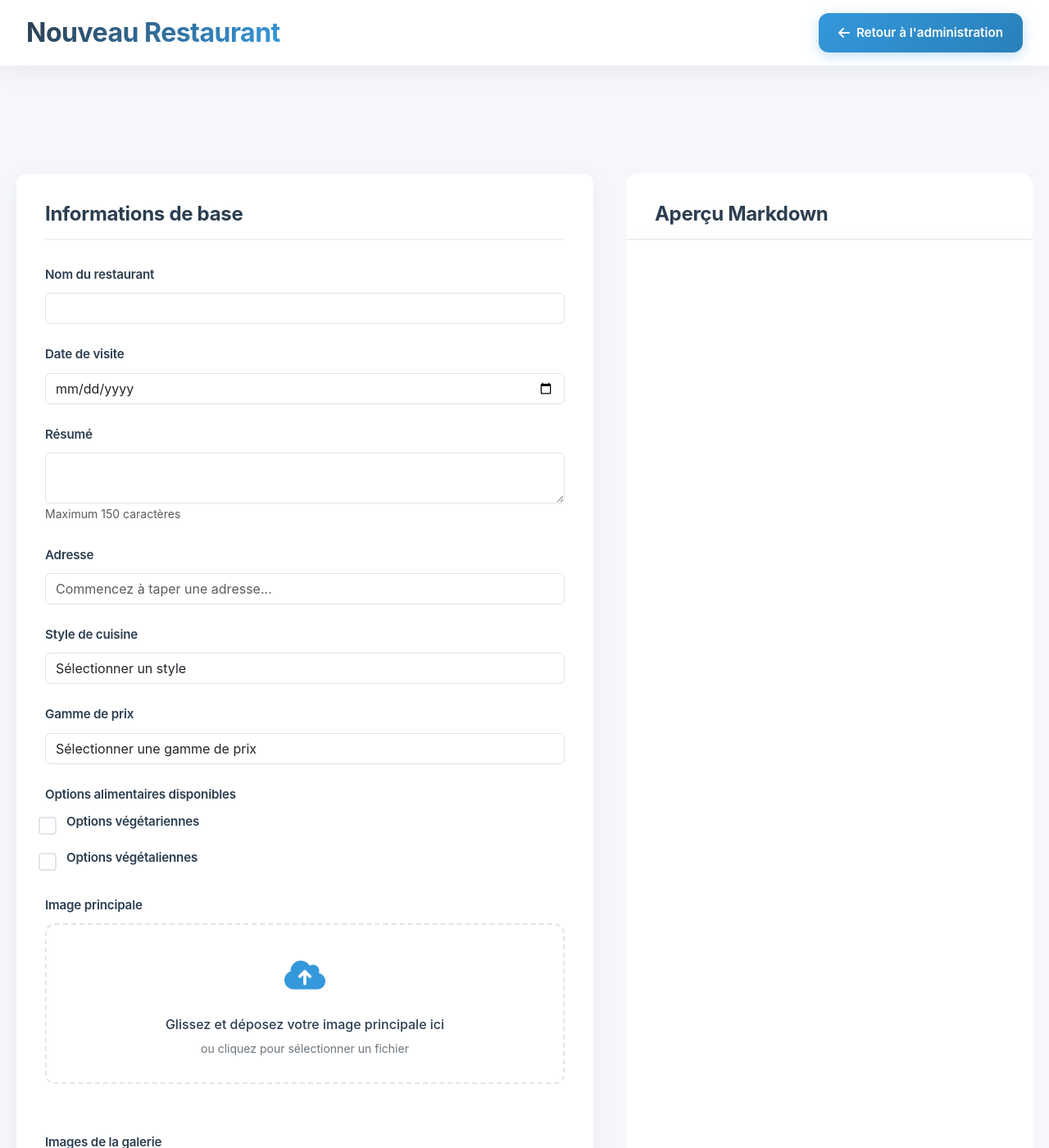
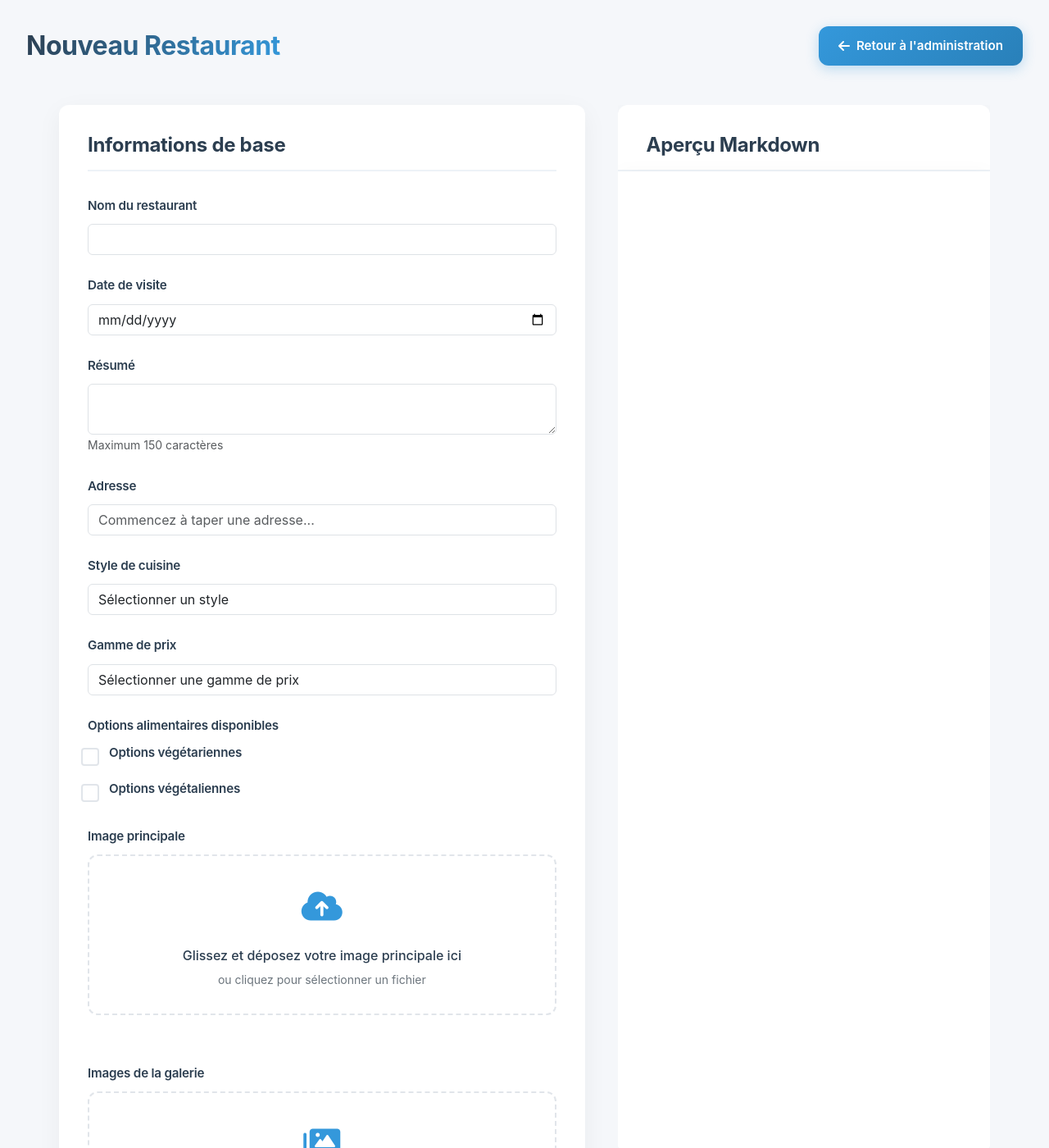
Before and after one commit to Natael21/blog-culinaire, a Jekyll site: the page admin/new-resto.html, which Jekyll copies as it is, in a window 1280 px wide and 1400 px high. Shown: the whole window at 82% size. Built offline with Jekyll 4.4.1, drawn with Linux system fonts in a browser that asks for light colours.

Commit message:
header new resto ?

```diff
--- a/admin/new-resto.html
+++ b/admin/new-resto.html
@@ -56,11 +56,9 @@
         .page-container {
             display: flex;
             gap: 40px;
-            max-width: 100%;
-            margin: 0;
-            min-height: 100vh;
-            padding: 20px;
-            padding-top: 100px;  /* Espace pour le header */
+            max-width: 1200px;
+            margin: 0 auto;
+            padding: 0 2rem 2rem;
             position: relative;
         }
 
@@ -79,13 +77,12 @@
         }
 
         .admin-header {
-            padding: 1rem 2rem;
+            padding: 2rem 2rem 1rem;
             margin-bottom: 2rem;
             display: flex;
             justify-content: space-between;
             align-items: center;
-            background: var(--card-bg);
-            box-shadow: var(--box-shadow);
+            background: transparent;
         }
 
         .admin-title {
```
